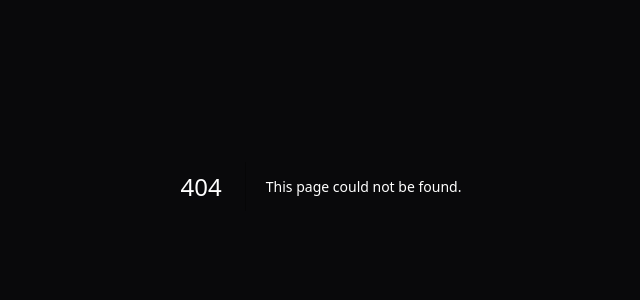
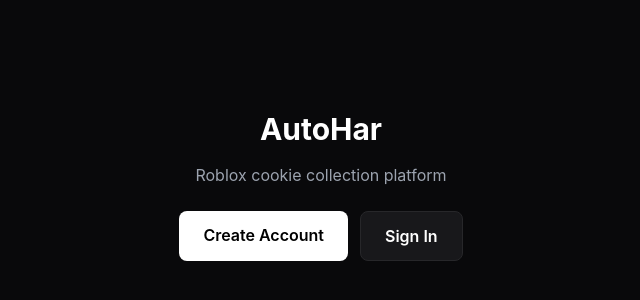
Before and after one commit to 0xF34/autohart, a Next.js app: page / in a window 1280 px wide. Before the commit this address had no page. Shown: the part 214-514 px from the top of the page, without its empty margins (319-959 px from the left). Built offline with nearby package versions, Linux system fonts and the light colour scheme.

Commit message:
Create HomePage component with navigation links

```diff
--- /dev/null
+++ b/app/page.js
@@ -0,0 +1,20 @@
+import Link from 'next/link'
+
+export default function HomePage() {
+  return (
+    <div className="min-h-screen flex items-center justify-center p-4">
+      <div className="text-center max-w-md">
+        <h1 className="text-3xl font-bold mb-4">AutoHar</h1>
+        <p className="text-gray-400 mb-6">Roblox cookie collection platform</p>
+        <div className="flex gap-3 justify-center">
+          <Link href="/signup" className="bg-white text-black font-semibold rounded-lg px-6 py-3">
+            Create Account
+          </Link>
+          <Link href="/login" className="bg-card border border-border font-semibold rounded-lg px-6 py-3">
+            Sign In
+          </Link>
+        </div>
+      </div>
+    </div>
+  )
+}
```
